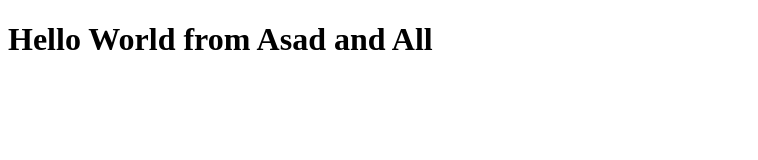
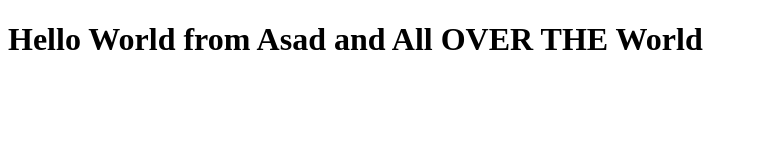
Before and after one commit to Asadullahkhankaimkhani/Sample-app, a plain HTML site: page index.html in a window 1280 px wide. Shown: the whole page, without its empty margins (0-758 px from the left). Drawn offline with Linux system fonts and the light colour scheme.

Commit message:
Update index.html

```diff
--- a/index.html
+++ b/index.html
@@ -6,6 +6,6 @@
     <title>Document</title>
 </head>
 <body>
-    <h1>Hello World from Asad and All</h1>
+    <h1>Hello World from Asad and All OVER THE World</h1>
 </body>
 </html>
```
